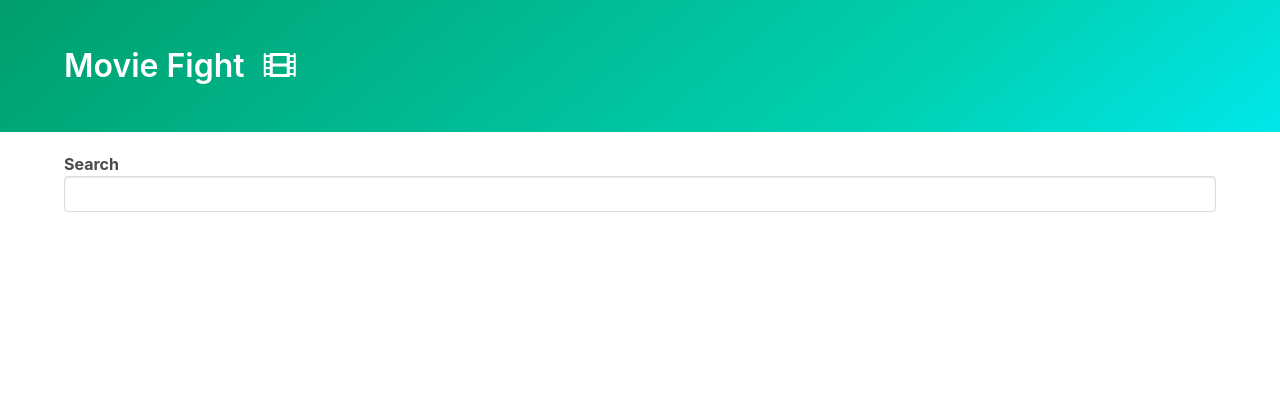
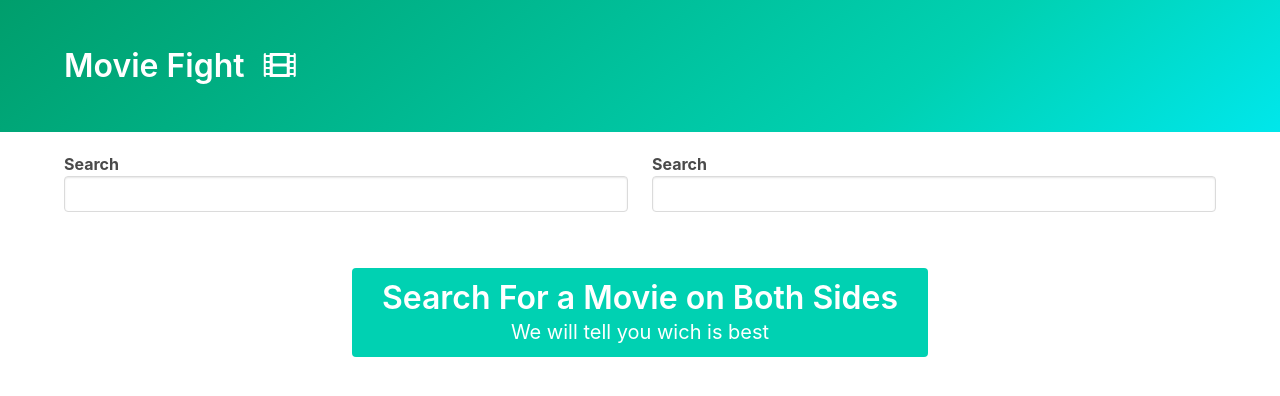
Before and after one commit to an-yr/movie-fight, a plain HTML site: page index.html in a window 1280 px wide. Drawn offline with nearby package versions, Linux system fonts and the light colour scheme.

Commit message:
duplicated the search function (render)

```diff
--- a/index.html
+++ b/index.html
@@ -26,8 +26,18 @@
       </div>
     </section>
     <div class="container">
-      <div class="autocomplete"></div>
-      <div id="summary"></div>
+      <div class="columns">
+        <div class="column">
+          <div id="left-autocomplete"></div>
+        </div>
+        <div class="column">
+          <div id="right-autocomplete"></div>
+        </div>
+      </div>
+      <div class="column is-half notification is-primary tutorial">
+        <h1 class="title">Search For a Movie on Both Sides</h1>
+        <p class="subtitle">We will tell you wich is best</p>
+      </div>
     </div>
     <script src="utils.js"></script>
     <script src="autocomplete.js"></script>
--- a/index.js
+++ b/index.js
@@ -1,6 +1,5 @@
-// to handle the input autocomplete, the fetch data
-createAutoComplete({
-  root: document.querySelector(".autocomplete"),
+// object with functions to handle the input autocomplete, the fetch data
+const autoCompleteConfig = {
   renderOption(movie) {
     const imgSrc = movie.Poster === "N/A" ? "" : movie.Poster;
     return `
@@ -26,6 +25,16 @@ createAutoComplete({
     }
     return response.data.Search;
   },
+};
+// spread the autoCompleteConfig object and make it happen inside of the #left-autocomplete
+createAutoComplete({
+  ...autoCompleteConfig,
+  root: document.querySelector("#left-autocomplete"),
+});
+
+createAutoComplete({
+  ...autoCompleteConfig,
+  root: document.querySelector("#right-autocomplete"),
 });
 
 // get more info of the selected movie
```
